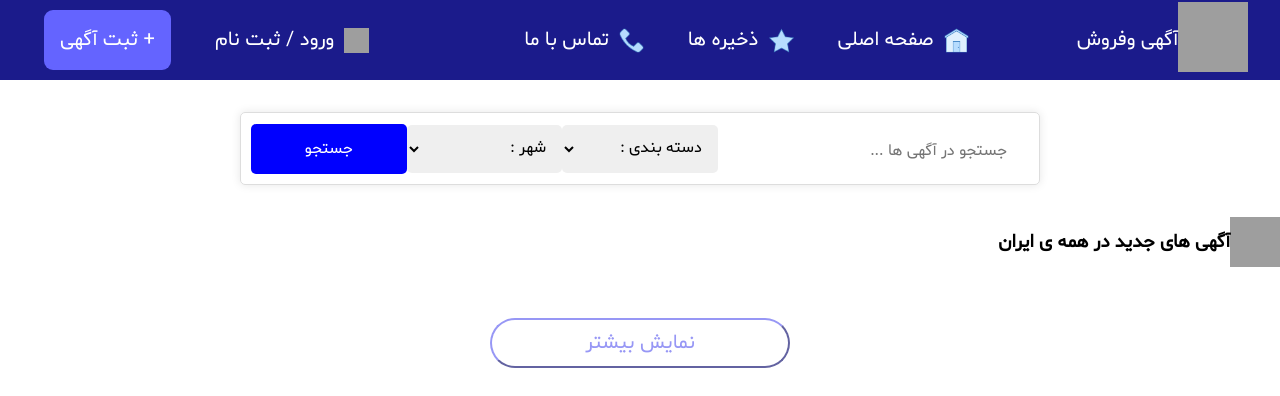
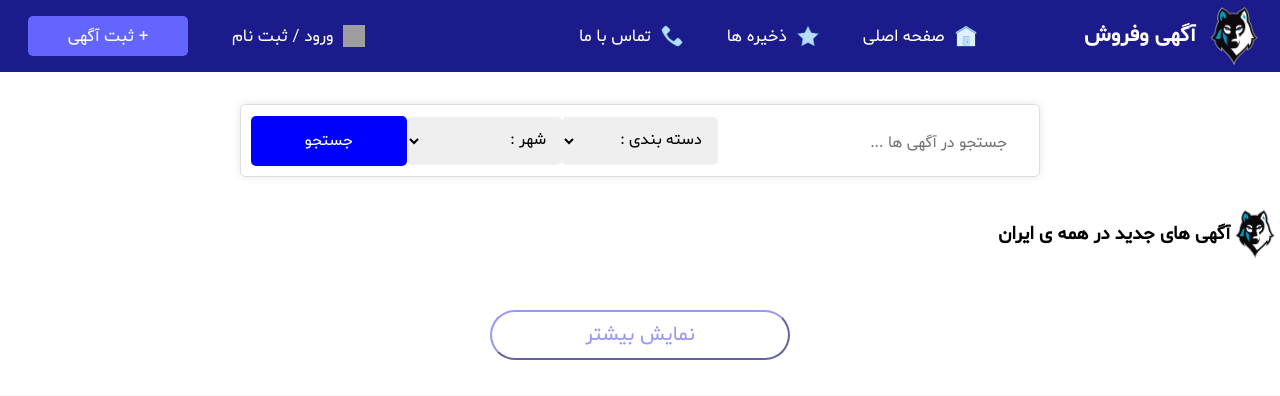
Before and after one commit to ho333innj/aghahi, a PHP site: page /agahi/ in a window 1280 px wide. Shown: the top 396 px of the page. Run offline with PHP 8.4, Linux system fonts and the light colour scheme; data that the repository does not hold is empty; grey boxes are pictures that could not be loaded.

Commit message:
little changes in header

```diff
--- a/assets/style/style.css
+++ b/assets/style/style.css
@@ -44,14 +44,134 @@ form input {
   justify-content: space-between;
   margin: 0 auto;
   align-items: center;
-  padding: 0.5rem 2rem;
-  max-height: 5rem;
+  padding: 0.5rem 1rem;
+  max-height: 4.5rem;
   position: sticky;
   top: 0;
   z-index: 1000;
 }
 .d-flex {
   display: flex;
+}
+.logo-header{
+  gap: 0.5rem;
+}
+
+.logo-image img {
+  display: flex;
+  align-items: center;
+  width: 60px;
+  height: 60px;
+}
+.logo-text {
+  display: flex;
+}
+.logo-text a{
+  font-family: "Shabnam-bold";
+  font-size: 22px !important;
+}
+
+.logo-text a {
+  color: #ffffff;
+  display: flex;
+  text-align: center;
+  justify-content: center;
+  align-items: center;
+}
+.nav-header a {
+  font-size: 20px;
+}
+.nav-header {
+  display: flex;
+  gap: 6rem;
+  align-items: center;
+}
+.nav-header ul {
+  display: flex;
+  justify-content: space-between;
+  align-items: center;
+  text-align: center;
+  gap: 20px;
+}
+.nav-header ul li {
+  padding: 12px;
+  gap: 10px;
+  display: flex;
+  align-items: center;
+}
+
+.nav-header ul li a {
+  color: rgb(255 255 255);
+  font-size: 17px;
+
+}
+.nav-header ul li img {
+  position: relative;
+  width: 22px;
+  height: 22px;
+}
+.nav-header ul li {
+  transition: all 0.3s ease forwards;
+}
+
+.nav-header ul li a {
+  font-size: 17px;
+  color: rgb(255 255 255);
+}
+
+.nav-header ul li img {
+  width: 22px;
+  height: 22px;
+}
+
+.nav-header ul li:hover a {
+  animation: growFont 0.3s ease forwards;
+  font-size: 20px;
+}
+
+.nav-header ul li:hover img {
+  animation: growImage 0.3s ease forwards;
+  /* width: 25px;
+  height: 25px; */
+}
+
+@keyframes growFont {
+  from {
+    font-size: 17px;
+  }
+  to {
+    font-size: 20px;
+  }
+}
+
+@keyframes growImage {
+  from {
+    width: 22px;
+    height: 22px;
+  }
+  to {
+    width: 25px;
+    height: 25px;
+  }
+}
+/* .nav-header ul li:hover {
+  transform: scale(1.1);
+} */
+
+.prof_img {
+  width: 40px !important;
+  height: 40px !important;
+  border-radius: 50% !important;
+}
+.ad-reg-btn {
+  color: white;
+  background-color: #6464ff;
+  border-radius: 5px;
+  width: 10rem;
+  height: 2.5rem;
+  display: flex;
+  align-items: center;
+  justify-content: center;
 }
 .message-box {
   background-color: #4caf50; /* Green background color */
@@ -105,62 +225,6 @@ form input {
 /* Change the background color of the dropdown button when the dropdown content is shown */
 .dropdown:hover .dropbtn {
   background-color: transparent;
-}
-.logo-image img {
-  width: 70px;
-  height: 70px;
-}
-.logo-text {
-  display: flex;
-  font-size: 25px;
-}
-.logo-text a {
-  color: #ffffff;
-  display: flex;
-  text-align: center;
-  justify-content: center;
-  align-items: center;
-}
-.nav-header a {
-  font-size: 20px;
-}
-.nav-header {
-  display: flex;
-  gap: 6rem;
-  align-items: center;
-}
-.nav-header ul {
-  display: flex;
-  justify-content: space-between;
-  align-items: center;
-  text-align: center;
-  gap: 20px;
-}
-.nav-header ul li {
-  font-size: 20px;
-  padding: 12px;
-  gap: 10px;
-  display: flex;
-  align-items: center;
-}
-.nav-header ul li a {
-  color: rgb(255 255 255);
-}
-.nav-header ul li img {
-  position: relative;
-  width: 25px;
-  height: 25px;
-}
-.prof_img {
-  width: 40px !important;
-  height: 40px !important;
-  border-radius: 50% !important;
-}
-.ad-reg-btn {
-  color: white;
-  background-color: #6464ff;
-  padding: 1rem;
-  border-radius: 9px;
 }
 /* serch box */
 .search-box {
@@ -228,14 +292,20 @@ form input {
   border: none;
   background-color: #c0c0c019;
 }
+.card {
+  transition: transform 0.3s ease;
+}
 
+.card:hover {
+  transform: scale(1.1); /* You can adjust the scale factor as needed */
+}
 .price {
   color: grey;
   font-size: 22px;
 }
 
 .card button {
-  font-family: Shabnam;
+  font-family: "Shabnam";
   border: none;
   outline: 0;
   padding: 10px;
@@ -316,17 +386,14 @@ form input {
   color: rgb(151, 151, 245);
   font-size: 20px;
 }
-.toman {
-  font-family: Abasan;
-}
+
 .card-price {
-  font-family: Abasan;
   background-color: #f1f1f1;
   padding: 0.5rem;
   border-radius: 16px;
 }
 .card-time {
-  font-family: Shabnam-Light;
+  font-family: "Shabnam-Light";
 }
 .black-white {
   filter: grayscale(100%);
--- a/controller/advertController.php
+++ b/controller/advertController.php
@@ -85,6 +85,19 @@ class AdvertController
             return false; // User not found
         }
     }
+    public function getCityNameById($cityID)
+    {
+        // Assuming you have a table named 'cities'
+        $getCityName = "SELECT CityName FROM cities WHERE CityID = '$cityID' LIMIT 1";
+        $result = $this->conn->query($getCityName);
+
+        if ($result->num_rows > 0) {
+            $city = $result->fetch_assoc();
+            return $city['CityName'];
+        } else {
+            return 'نامشخص'; // You can set a default value if the city is not found
+        }
+    }
     public function deleteAdvert( $advertIDToDelete)
     {
         $deleteAdvert = "DELETE FROM adverts WHERE AdvertID = ' $advertIDToDelete'";
--- a/index.php
+++ b/index.php
@@ -60,7 +60,7 @@ $adverts = $advert->alladvertShow();
 
             <div class="title">
                 <div class="title-icon">
-                <img src="./assets/img/kisspng-gray-wolf-moon-coyote-red-wolf-clip-art-wolf-5ab44881d4b9a9.0979797015217644818713.png">
+                <img  src="./assets/img/kisspng-wolf-logo-esports-clip-art-league-of-legends-5b9a61e8222047.6161969715368442641398.png">
                 </div>
                 <div class="title-text">
                     <h3>آگهی های جدید در همه ی ایران</h3>
@@ -74,7 +74,7 @@ $adverts = $advert->alladvertShow();
                             <div class="card">
                                 <img src="./uploads/<?php echo $result['image']; ?>" alt="Denim Jeans" style="width:100%">
                                 <h3><?php echo $result['Title']; ?></h3>
-                                <p class="card-price" id="amount"><?php echo $result['Price']; ?>; <span class="toman">تومان</span></p>
+                                <p class="card-price" id="amount">قیمت : <?php echo $result['Price']; ?></p>
                                 <p class="card-location"><?php echo $result['City_ID']; ?></p>
                                 <p class="card-time">لحظاتی پیش</p>
                                 <!-- <p class="card-button"><button>جزییات بیشتر</button></p> -->
@@ -85,12 +85,12 @@ $adverts = $advert->alladvertShow();
                     // Display default adverts
                     if ($adverts !== false) {
                         foreach ($adverts as $advert) { ?>
-                            <a href="advertsdetail.php?id=<?php echo $advert['AdvertID']; ?>">
+                            <a href="advertsdetail.php?id=<?php  echo $advert['AdvertID']; ?>">
                                 <div class="card">
                                     <img src="./uploads/<?php echo $advert['image']; ?>" alt="Denim Jeans" style="width:100%">
                                     <h3><?php echo $advert['Title']; ?></h3>
-                                    <p class="card-price" id="amount"><?php echo $advert['Price']; ?>; <span class="toman">تومان</span></p>
-                                    <p class="card-location"><?php echo $advert['City_ID']; ?></p>
+                                    <p class="card-price" id="card-price">قیمت :  <?php  echo $advert['Price']; ?> </p>
+                                <p class="card-location"><?php echo $advert['City_ID']; ?></p>
                                     <p class="card-time">لحظاتی پیش</p>
                                     <!-- <p class="card-button"><button>جزییات بیشتر</button></p> -->
                                 </div>
@@ -99,7 +99,6 @@ $adverts = $advert->alladvertShow();
                     }
                 } ?>
             </div>
-
             <div class="buttom-show-more">
                 <form action="#">
                     <button>نمایش بیشتر</button>
--- a/views/templates/header.php
+++ b/views/templates/header.php
@@ -5,9 +5,9 @@
 
     <div class="logo-header d-flex">
         <div class="logo-image">
-            <img src="./assets/img/kisspng-gray-wolf-moon-coyote-red-wolf-clip-art-wolf-5ab44881d4b9a9.0979797015217644818713.png">
+            <img  src="./assets/img/kisspng-wolf-logo-esports-clip-art-league-of-legends-5b9a61e8222047.6161969715368442641398.png">
         </div>
-        <div class="logo-text Shabnam">
+        <div class="logo-text">
             <a href="<?php echo base_url('index.php'); ?>">آگهی وفروش </a>
         </div>
     </div>
```
Also changed, not shown: codes/AdvertCode.php (+36 -0 lines).
